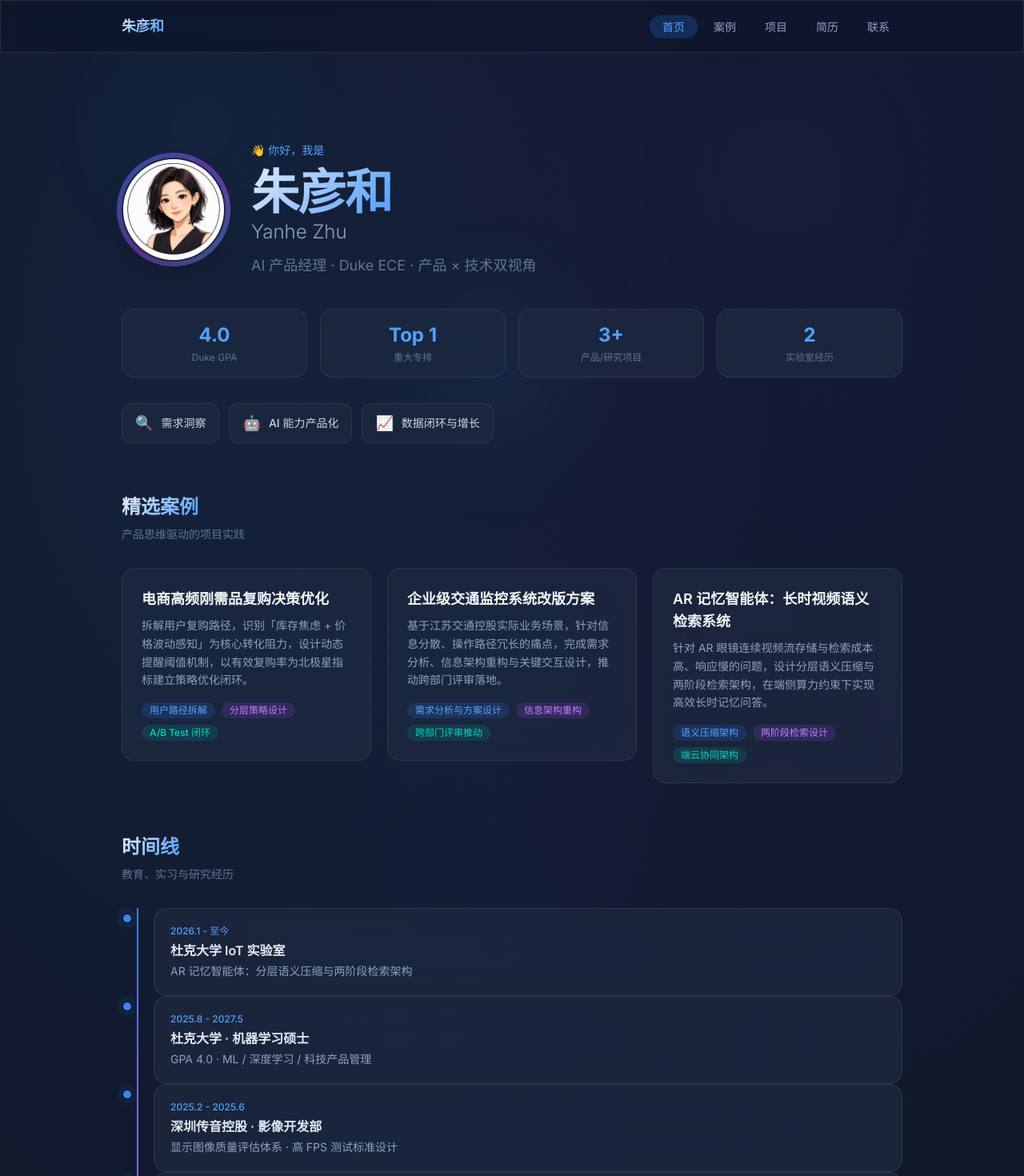
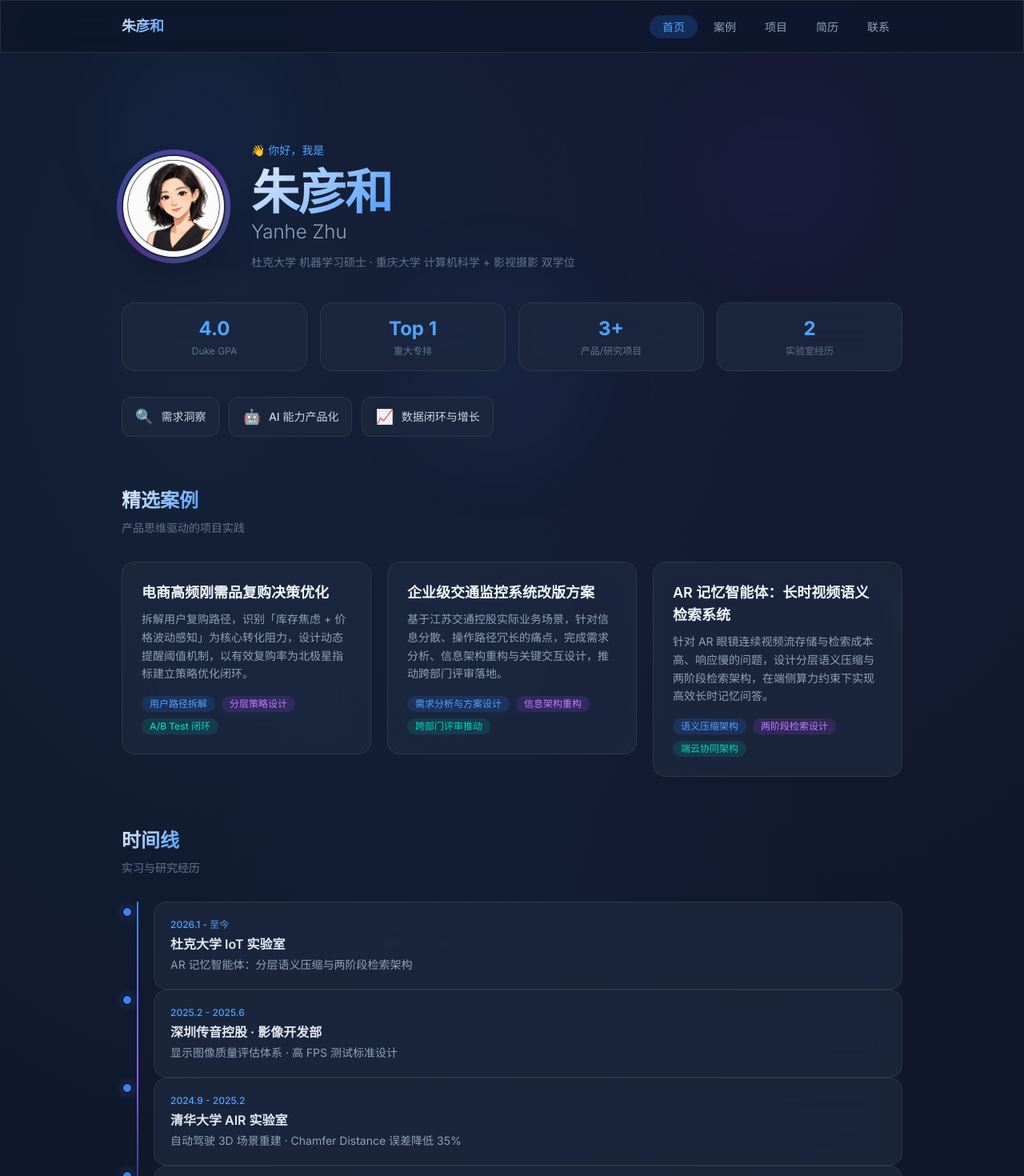
Before and after one commit to alexzhu0405-hue/yanhezhu.github.io, a Next.js app: page /yanhezhu.github.io/ in a window 1280 px wide. Shown: the top 1470 px of the page at 80% size. Built offline with nearby package versions, Linux system fonts and the light colour scheme.

Commit message:
fix: 学历移到名字下方，从时间线中移除

```diff
--- a/app/page.tsx
+++ b/app/page.tsx
@@ -19,11 +19,9 @@
 
 const timeline = [
   { period: "2026.1 - 至今", title: "杜克大学 IoT 实验室", desc: "AR 记忆智能体：分层语义压缩与两阶段检索架构", color: "bg-blue-500" },
-  { period: "2025.8 - 2027.5", title: "杜克大学 · 机器学习硕士", desc: "GPA 4.0 · ML / 深度学习 / 科技产品管理", color: "bg-purple-500" },
   { period: "2025.2 - 2025.6", title: "深圳传音控股 · 影像开发部", desc: "显示图像质量评估体系 · 高 FPS 测试标准设计", color: "bg-teal-500" },
   { period: "2024.9 - 2025.2", title: "清华大学 AIR 实验室", desc: "自动驾驶 3D 场景重建 · Chamfer Distance 误差降低 35%", color: "bg-pink-500" },
   { period: "2023.7 - 2023.8", title: "江苏交通控股 · 产品设计", desc: "企业级交通监控系统需求分析与交互设计", color: "bg-amber-500" },
-  { period: "2021.9 - 2025.6", title: "重庆大学 · 双学位", desc: "影视摄影 + 计算机科学 · GPA 3.8 · 专排第 1", color: "bg-blue-400" },
 ];
 
 const techStack = [
@@ -71,8 +69,8 @@
                   <span className="hero-gradient-text">朱彦和</span>
                 </h1>
                 <p className="mt-1 text-2xl font-light text-slate-400">Yanhe Zhu</p>
-                <p className="mt-3 text-lg text-slate-500">
-                  AI 产品经理 · Duke ECE · 产品 × 技术双视角
+                <p className="mt-3 text-sm text-slate-500">
+                  杜克大学 机器学习硕士 · 重庆大学 计算机科学 + 影视摄影 双学位
                 </p>
               </div>
             </div>
@@ -132,7 +130,7 @@
           <h2 className="text-2xl font-bold">
             <span className="hero-gradient-text">时间线</span>
           </h2>
-          <p className="mt-2 text-sm text-slate-500">教育、实习与研究经历</p>
+          <p className="mt-2 text-sm text-slate-500">实习与研究经历</p>
         </Animate>
         <div className="relative mt-8 pl-10">
           <div className="timeline-line" />
```
